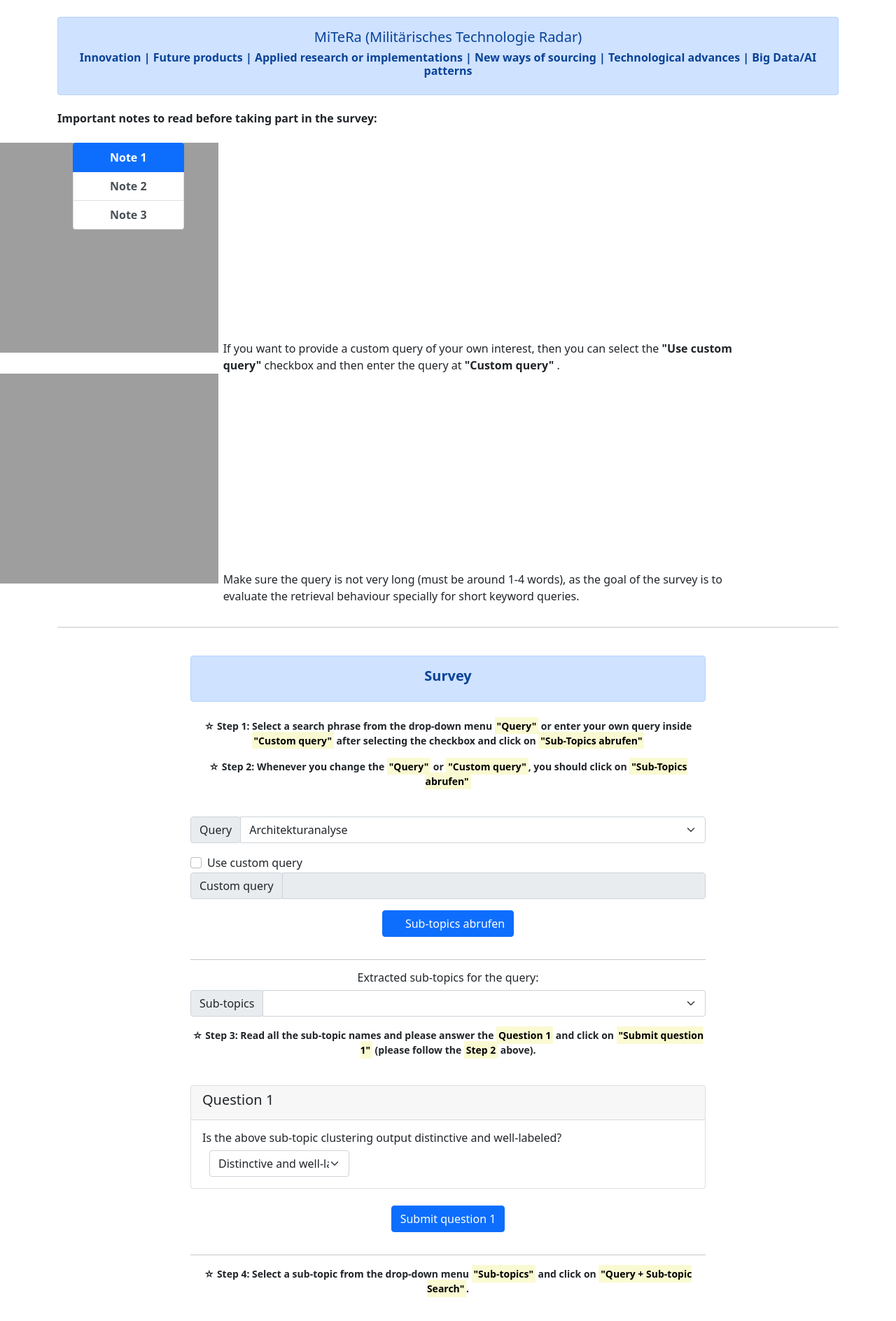
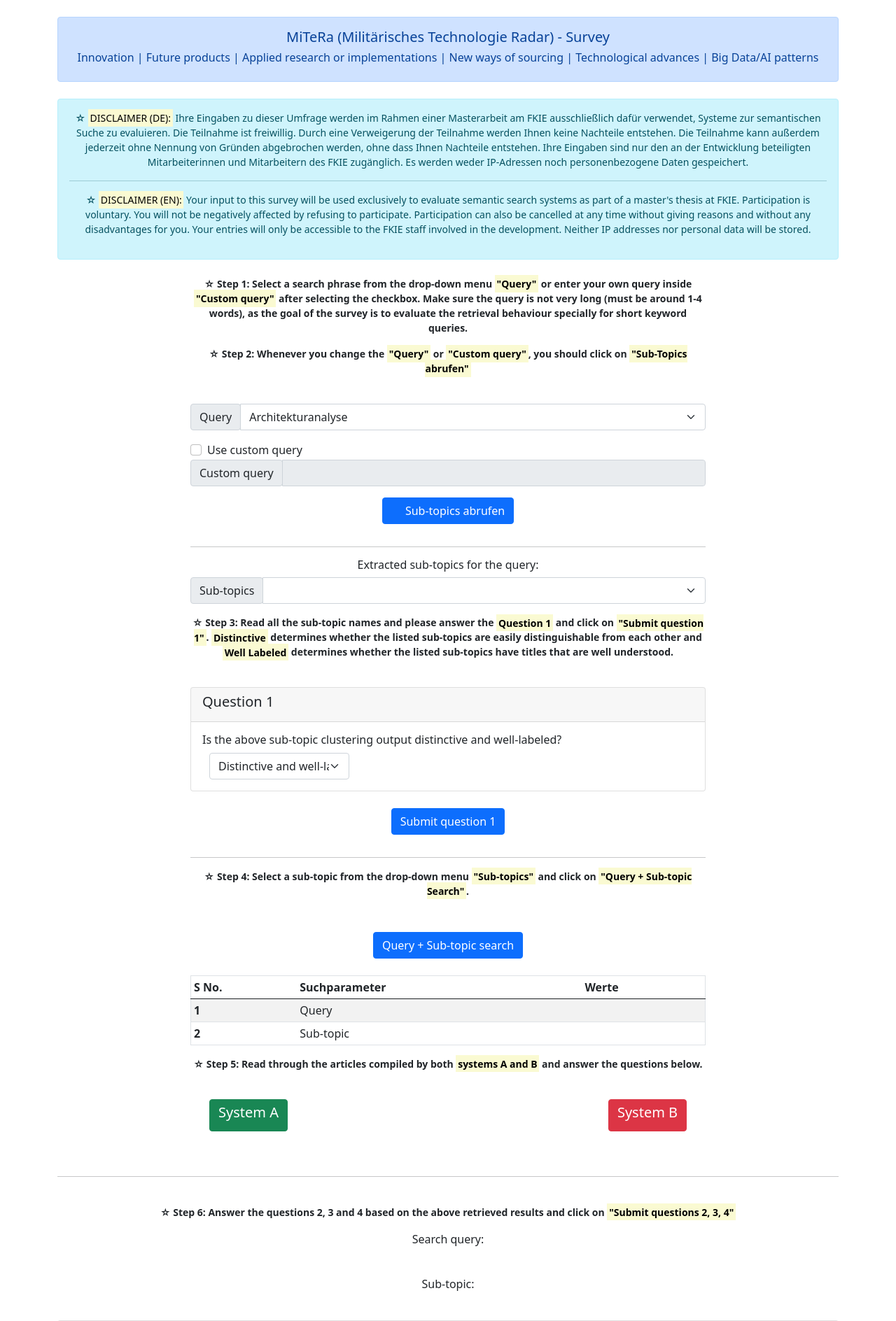
Before and after one commit to praveengadiyaram369/Survey-thesis, a FastAPI app: page /search_survey in a window 1280 px wide. Shown: the top 1888 px of the page at 70% size. Run offline with FastAPI, Linux system fonts and the light colour scheme; lists and menus that the app fills with data are empty; parts of the project's set-up code (start-up, migrations or seed data) failed here and were passed over; some libraries are stand-ins or nearby versions.

Commit message:
adding changes for disclaimer

```diff
--- a/labelling_api/templates/search_survey.html
+++ b/labelling_api/templates/search_survey.html
@@ -10,27 +10,38 @@
          <section>
             <div class="container">
                <div class="alert alert-primary text-center my-4">
-                  <h5>MiTeRa (Militärisches Technologie Radar) </h5>
-                  <h6><b>
+                  <h5>MiTeRa (Militärisches Technologie Radar) - Survey </h5>
+                  <h6>
                   Innovation  |
                   Future products  |
                   Applied research or implementations |
                   New ways of sourcing  |
                   Technological advances |
-                  Big Data/AI patterns</b>
+                  Big Data/AI patterns
                   </h6>
                </div>
-               <div class="text-left my-4">
+
+               <div class="alert alert-info text-center my-4">
+                  <p style="font-size:14px;  font-weight: 400;"> &#x2606; <mark>DISCLAIMER (DE):</mark> Ihre Eingaben zu dieser Umfrage werden im Rahmen einer Masterarbeit am FKIE ausschließlich dafür verwendet, Systeme zur semantischen Suche zu evaluieren. Die Teilnahme ist freiwillig. Durch eine Verweigerung der Teilnahme werden Ihnen keine Nachteile entstehen. Die Teilnahme kann außerdem jederzeit ohne Nennung von Gründen abgebrochen werden, ohne dass Ihnen Nachteile entstehen. Ihre Eingaben sind nur den an der Entwicklung beteiligten Mitarbeiterinnen und Mitarbeitern des FKIE zugänglich. Es werden weder IP-Adressen noch personenbezogene Daten gespeichert.
+                  </p>
+                     <hr />
+                  <p style="font-size:14px;  font-weight: 400;">&#x2606; <mark>DISCLAIMER (EN):</mark> Your input to this survey will be used exclusively to evaluate semantic search systems as part of a master's thesis at FKIE. Participation is voluntary. You will not be negatively affected by refusing to participate. Participation can also be cancelled at any time without giving reasons and without any disadvantages for you. Your entries will only be accessible to the FKIE staff involved in the development. Neither IP addresses nor personal data will be stored.
+               </p>
+               </div>
+
+
+
+            <!--    <div class="text-left my-4">
                   <h6><b>Important notes to read before taking part in the survey:</b> </h6>
                </div>
 
-               <div class="row" style="margin: 10px;">
+                <div class="row" style="margin: 10px;">
                   <div class="col-2">
                   <div class="list-group" id="myList" role="tablist">
                      <a class="list-group-item list-group-item-action text-center active" id="list-step1-list" data-toggle="list" href="#list-step1" role="tab" aria-controls="home"><b>Note 1</b></a>
                      <a class="list-group-item list-group-item-action text-center" id="list-step2-list" data-toggle="list" href="#list-step2" role="tab" aria-controls="profile"><b>Note 2</b></a>
-                     <!-- <a class="list-group-item list-group-item-action text-center" id="list-step3-list" data-toggle="list" href="#list-step3" role="tab" aria-controls="messages"><b>Step 3</b></a>
-                     <a class="list-group-item list-group-item-action text-center" id="list-step4-list" data-toggle="list" href="#list-step4" role="tab" aria-controls="settings"><b>Step 4</b></a> -->
+                     <a class="list-group-item list-group-item-action text-center" id="list-step3-list" data-toggle="list" href="#list-step3" role="tab" aria-controls="messages"><b>Step 3</b></a>
+                     <a class="list-group-item list-group-item-action text-center" id="list-step4-list" data-toggle="list" href="#list-step4" role="tab" aria-controls="settings"><b>Step 4</b></a>
                      <a class="list-group-item list-group-item-action text-center" id="list-step5-list" data-toggle="list" href="#list-step5" role="tab" aria-controls="settings"><b>Note 3</b></a>
 
                   </div>
@@ -57,16 +68,16 @@
 
                                           <li>  <b>Not well-labeled</b> -- Fritzi KöhlerGeib, Phones phone, z.B. Terrain, ...</li>
                                  </ul>
-                                 <!-- <li>Click on <b>"Submit question 1"</b> to give your rating of the SubTopc list.</li> -->
+                                  <li>Click on <b>"Submit question 1"</b> to give your rating of the SubTopc list.</li>
                      </ul> </div>
-                     <!-- <div class="tab-pane fade" id="list-step3" role="tabpanel" aria-labelledby="list-step3-list">
+                      <div class="tab-pane fade" id="list-step3" role="tabpanel" aria-labelledby="list-step3-list">
                         <ul>
                            <li>Select a sub-topic from the drop-down menu <b>"Sub-topics"</b> which you are familiar with and click on <b>"Query + Sub-topic Search"</b> to have the corresponding news documents compiled by retrieval systems A and B. </li>
 
                               <li>Read through the articles compiled by both systems A and B.  </li>
                      </ul>
-                     </div> -->
-                     <!-- <div class="tab-pane fade" id="list-step4" role="tabpanel" aria-labelledby="list-step4-list">
+                     </div>
+                     <div class="tab-pane fade" id="list-step4" role="tabpanel" aria-labelledby="list-step4-list">
                         <ul>
                            <li>At the bottom of the page, use <b>Question 2</b> to answer which of the two systems you think has generated the better results for the given search term and the selected sub-topic. </li>
 
@@ -75,7 +86,7 @@
                               <li> After answering the questions 2, 3 and 4, click on <b>"Submit questions 2, 3, 4"</b> to give your rating of the SubTopc list. </li>
 
                         </ul>
-                     </div> -->
+                     </div>
                      <div class="tab-pane fade" id="list-step5" role="tabpanel" aria-labelledby="list-step5-list">
                         <ul>
                            <li>Repeat the <b>Steps 4 - 7</b> multiple times by selecting a different sub-topic from <b>"Sub-topics"</b>.   </li>
@@ -89,21 +100,21 @@
                   </div>
                   </div>
                </div>
-               <hr />
+               <hr /> -->
 
 
                <div class="row justify-content-center">
                   <div class="col-12 col-md-8 col-lg-8 col-xl-8">
 
-                     <div class="alert alert-primary text-center my-4">
+                     <!-- <div class="alert alert-primary text-center my-4">
                         <h5><b>Survey</b> </h5>
-                     </div>
+                     </div> -->
 
                      <input type="hidden" name="session_id"  id="session_id" value="{{session_id}}"/>
 
                      <form action="/mda/sub_topic_search_survey" method="POST" id='formid' onkeydown="return event.key != 'Enter';">
                         <div class="justify-content-center text-center">
-                           <p style="font-size:14px;  font-weight: 700;">&#x2606; Step 1: Select a search phrase from the drop-down menu <mark>"Query"</mark> or enter your own query inside <mark>"Custom query"</mark> after selecting the checkbox and click on <mark>"Sub-Topics abrufen"</mark>  </p>
+                           <p style="font-size:14px;  font-weight: 700;">&#x2606; Step 1: Select a search phrase from the drop-down menu <mark>"Query"</mark> or enter your own query inside <mark>"Custom query"</mark> after selecting the checkbox. Make sure the query is not very long (must be around 1-4 words), as the goal of the survey is to evaluate the retrieval behaviour specially for short keyword queries. </p>
                            <p style="font-size:14px;  font-weight: 700;">&#x2606; Step 2: Whenever you change the <mark>"Query"</mark> or <mark>"Custom query"</mark>, you should click on <mark>"Sub-Topics abrufen"</mark>  </p>
 
                         </div>
@@ -159,7 +170,7 @@
                      </div>
 
                      <div class="justify-content-center text-center">
-                        <p style="font-size:14px;  font-weight: 700;">&#x2606; Step 3:  Read all the sub-topic names and please answer the <mark>Question 1</mark> and click on <mark>"Submit question 1"</mark> (please follow the <mark>Step 2</mark> above).</p>
+                        <p style="font-size:14px;  font-weight: 700;">&#x2606; Step 3:  Read all the sub-topic names and please answer the <mark>Question 1</mark> and click on <mark>"Submit question 1"</mark>. <mark>Distinctive</mark> determines whether the listed sub-topics are easily distinguishable from each other and <mark>Well Labeled</mark> determines whether the listed sub-topics have titles that are well understood.</p>
                   </div>
                   <br/>
                      <div class="card">
@@ -369,7 +380,7 @@
       <hr />
       <div class ="row">
          <div class="justify-content-center  text-center">
-         <p style="font-size:14px;  font-weight: 700;">&#x2606; Step 7: If you have inspected and labeled more than one sub-topic for the chosen query, then answer the <mark>Question 5</mark> below.</h6> </p>
+         <p style="font-size:14px;  font-weight: 700;">&#x2606; Step 7: Repeat the <mark>Steps 4 - 7</mark> multiple times by selecting a different sub-topic from <mark>"Sub-topics"</mark>. If you have inspected and labeled more than one sub-topic for the chosen query, then answer the <mark>Question 5</mark> below.</h6> </p>
       </div>
       <div class="card">
          <div class="card-header">
@@ -385,22 +396,30 @@
 
          </div>
          <br>
+         <br>
+         <br>
+
+
          <div class="container">
             <div class="col-md-12 text-center">
                <button type="button" class="btn btn-primary mt-2" id="submit_survey_3" onclick="submit_survey_question_5(this);">Submit question 5</button>
 
             </div>
       </div>
-      <br>
-      <br>
+
 
          </form>
 
 
          </div>
-
+         <br>
+         <div class ="row">
+            <div class="justify-content-center  text-center">
+            <p style="font-size:14px;  font-weight: 700;">&#x2606; Step 8: You can repeat this survey again using a different keyword starting from <mark>"Step 1"</mark>. </h6> </p>
+         </div>
       </div>
-
+      <br>
+      <br>
 
             </div>
          </section>
```
